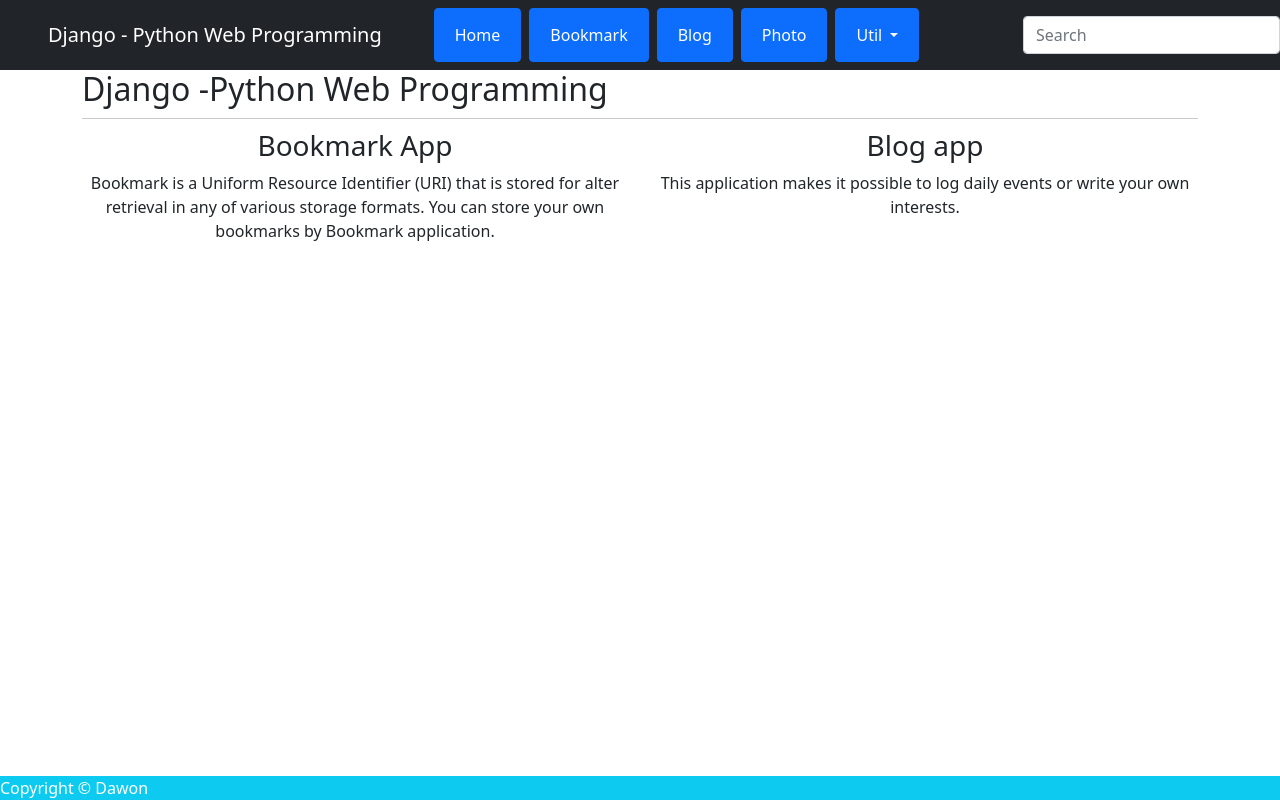
After one commit to Dawon00/Django_app, a Django app: template ch99/templates/home.html in a window 1280 px wide. The commit adds this page. Run offline with Django 4.2, Linux system fonts and the light colour scheme; the template is opened without the code that fills it, so the values that code supplies are empty; some libraries are stand-ins or nearby versions.

Commit message:
add homepage

```diff
--- a/ch99/bookmark/templates/bookmark/bookmark_list.html
+++ b/ch99/bookmark/templates/bookmark/bookmark_list.html
@@ -6,10 +6,10 @@
 
   <body>
     <div id ="content">
-      <h1>북마크 리스트</h1>
+      <h1>Bookmark List</h1>
       <ul>
         {% for bookmark in object_list %}
-        <li><a href = "{% url 'detail' bookmark.id %}">{{ bookmark }}</a></li>
+        <li><a href = "{% url 'bookmark:detail' bookmark.id %}">{{ bookmark }}</a></li>
         {% endfor %}
       </ul>
     </div>
--- a/ch99/mysite/urls.py
+++ b/ch99/mysite/urls.py
@@ -1,9 +1,11 @@
 from django.conf.urls import include
 from django.contrib import admin
 from django.urls import path
+from mysite.views import HomeView
 
 urlpatterns = [
     path('admin/', admin.site.urls),
+    path('', HomeView.as_view(), name='home'),
     path('bookmark/', include('bookmark.urls')),
     path('blog/', include('blog.urls')),
 ]
--- /dev/null
+++ b/ch99/templates/base.html
@@ -0,0 +1,103 @@
+<!DOCTYPE html>
+<html lang="ko">
+  <head>
+    <meta charset="utf-8" />
+    <meta http-equiv="X-UA-Compatible" content="IE=edge" />
+    <meta name="viewport" content="width=device-width, initail-scale=1" />
+
+    <title>{% block title %}Django Web Programming{% endblock %}</title>
+    <link
+      href="https://cdn.jsdelivr.net/npm/bootstrap@5.1.3/dist/css/bootstrap.min.css"
+      rel="stylesheet"
+      integrity="sha384-1BmE4kWBq78iYhFldvKuhfTAU6auU8tT94WrHftjDbrCEXSU1oBoqyl2QvZ6jIW3"
+      crossorigin="anonymous"
+    />
+    {%block extra-style%}{%endblock%}
+  </head>
+
+  <body>
+    <nav class="navbar navbar-expand-lg navbar-dark bg-dark">
+      <span class="navbar-brand mx-5 mb-0 font-weight-bold font-italic"
+        >Django - Python Web Programming</span
+      >
+      <button
+        class="navbar-toggler"
+        type="button"
+        data-toggle="collapse"
+        data-target="#navbarSupportedContent"
+      >
+        <span class="navbar-toggler-icon"></span>
+      </button>
+
+      <div class="collapse navbar-collapse" id="navbarSupportedContent">
+        <ul class="navbar-nav me-auto">
+          <li class="nav-item mx-1 btn btn-primary">
+            <a class="nav-link text-white" href="{% url 'home' %}">Home</a>
+          </li>
+          <li class="nav-item mx-1 btn btn-primary">
+            <a class="nav-link text-white" href="{% url 'bookmark:index' %}"
+              >Bookmark</a
+            >
+          </li>
+          <li class="nav-item mx-1 btn btn-primary">
+            <a class="nav-link text-white" href="{% url 'blog:index' %}"
+              >Blog</a
+            >
+          </li>
+          <li class="nav-item mx-1 btn btn-primary">
+            <a class="nav-link text-white" href="">Photo</a>
+          </li>
+          <li class="nav-item dropdown mx-1 btn btn-primary">
+            <a
+              class="nav-link dropdown-toggle text-white"
+              href="#"
+              data-toggle="dropdown"
+            >
+              Util
+            </a>
+            <div class="dropdown-menu">
+              <a class="dropdown-item" href="{% url 'admin:index' %}">Admin</a>
+              <div class="dropdown-divider" />
+              <a class="dropdown-item" href="{% url 'blog:post_archive' %}"
+                >Archive</a
+              >
+              <a class="dropdown-item" href="">Search</a>
+            </div>
+          </li>
+        </ul>
+
+        <form class="form-inline my-2" action="" method="post">
+          {% csrf_token %}
+          <input
+            class="form-control mr-sm-2"
+            type="search"
+            placeholder="Search"
+            name="Search_word"
+          />
+        </form>
+      </div>
+    </nav>
+
+    <div class="container">{%block content%}{%endblock%}</div>
+
+    {%block footer%}{%endblock%}
+
+    <script
+      src="https://cdn.jsdelivr.net/npm/bootstrap@5.1.3/dist/js/bootstrap.bundle.min.js"
+      integrity="sha384-ka7Sk0Gln4gmtz2MlQnikT1wXgYsOg+OMhuP+IlRH9sENBO0LRn5q+8nbTov4+1p"
+      crossorigin="anonymous"
+    ></script>
+    <script
+      src="https://cdn.jsdelivr.net/npm/@popperjs/core@2.10.2/dist/umd/popper.min.js"
+      integrity="sha384-7+zCNj/IqJ95wo16oMtfsKbZ9ccEh31eOz1HGyDuCQ6wgnyJNSYdrPa03rtR1zdB"
+      crossorigin="anonymous"
+    ></script>
+    <script
+      src="https://cdn.jsdelivr.net/npm/bootstrap@5.1.3/dist/js/bootstrap.min.js"
+      integrity="sha384-QJHtvGhmr9XOIpI6YVutG+2QOK9T+ZnN4kzFN1RtK3zEFEIsxhlmWl5/YESvpZ13"
+      crossorigin="anonymous"
+    ></script>
+
+    {%block extra-script%}{%endblock%}
+  </body>
+</html>
--- /dev/null
+++ b/ch99/templates/home.html
@@ -0,0 +1,31 @@
+{% extends 'base.html' %} {% load static %} {% block title %}home.html
+{%endblock %} {% block content %}
+<div>
+  <h2 class="title">Django -Python Web Programming</h2>
+</div>
+<hr style="margin: 10px 0" />
+<div class="row text-center">
+  <div class="col-sm-6">
+    <h3>Bookmark App</h3>
+    <p>
+      Bookmark is a Uniform Resource Identifier (URI) that is stored for alter
+      retrieval in any of various storage formats. You can store your own
+      bookmarks by Bookmark application.
+    </p>
+  </div>
+  <div class="col-sm-6">
+    <h3>Blog app</h3>
+    <p>
+      This application makes it possible to log daily events or write your own
+      interests.
+    </p>
+  </div>
+</div>
+
+{% endblock %} {% block footer %}
+<footer class="fixed-bottom bg-info">
+  <div class="text-white font-italic text-right mr-5">
+    Copyright &copy; Dawon
+  </div>
+</footer>
+{% endblock %}
```
Also changed, not shown: ch99/mysite/views.py (added, +7 -0 lines).
